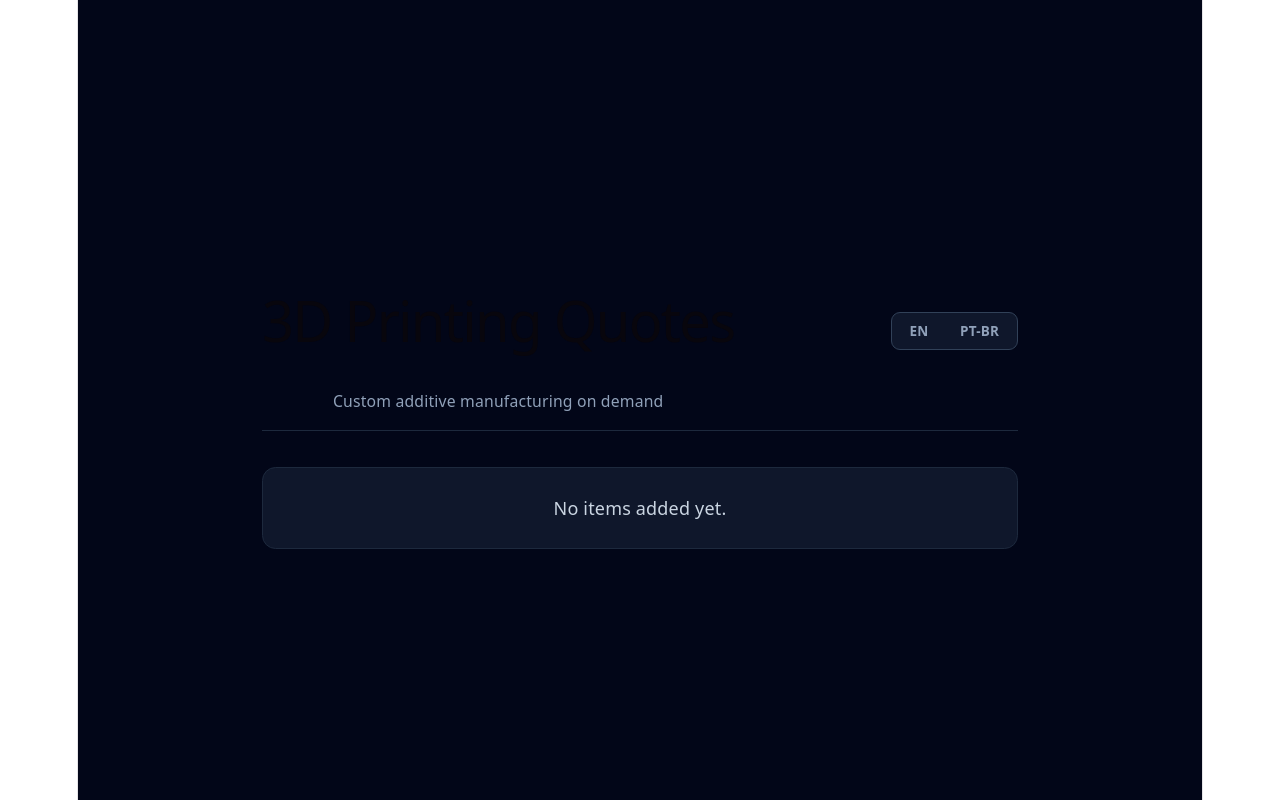
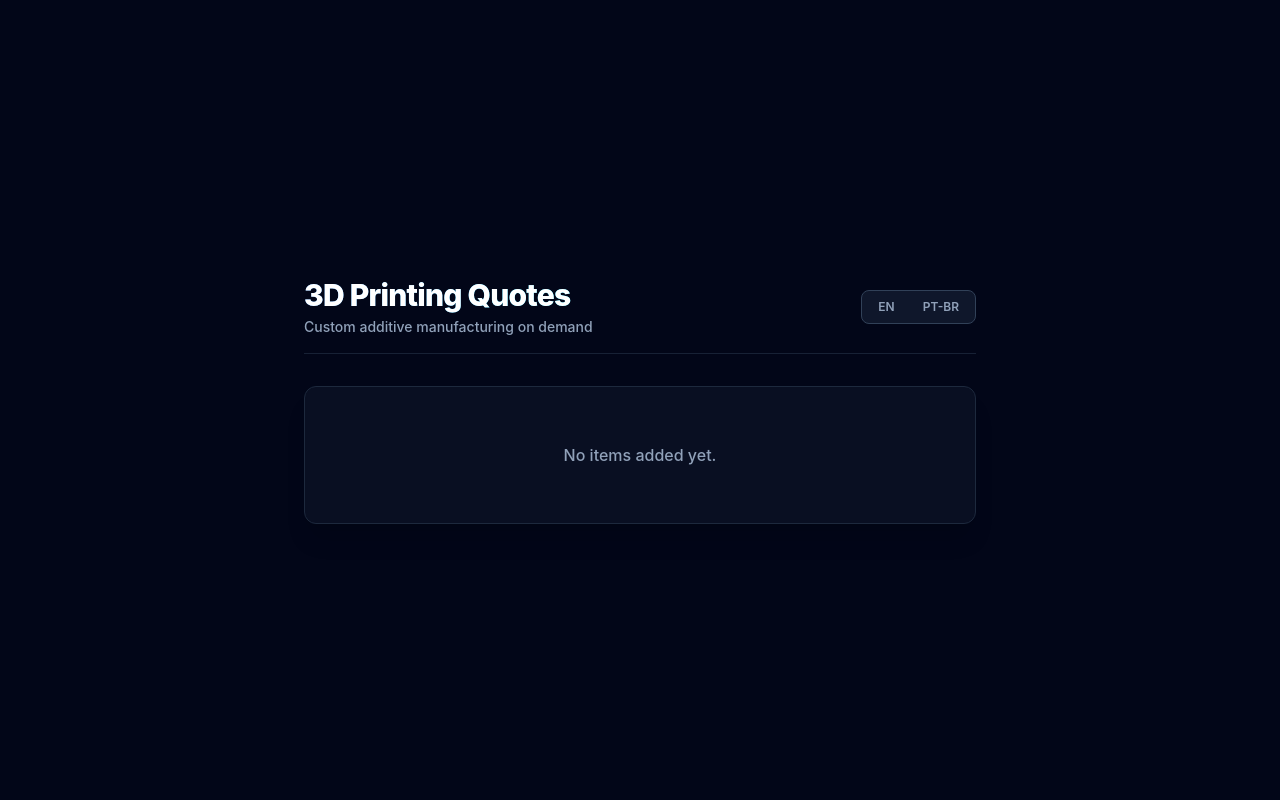
Before and after one commit to devmourao/orcamento-3d, a React (Vite) app: page / in a window 1280 px wide. Built offline with nearby package versions, Linux system fonts and the light colour scheme.

Commit message:
style: fix header title contrast and define tech dark theme colors

```diff
--- a/src/App.tsx
+++ b/src/App.tsx
@@ -5,17 +5,23 @@ function App() {
   const { t } = useTranslation();
 
   return (
-    <div className="min-h-screen bg-slate-950 text-slate-100 flex flex-col items-center justify-center p-6">
-      <header className="w-full max-w-2xl flex items-center justify-between mb-8 pb-4 border-b border-slate-800">
+    <div className="min-h-screen bg-slate-950 text-slate-100 flex flex-col items-center justify-center p-6 antialiased">
+      <header className="w-full max-w-2xl flex items-center justify-between mb-8 pb-4 border-b border-slate-800/80">
         <div>
-          <h1 className="text-2xl font-bold">{t('header.title')}</h1>
-          <p className="text-sm text-slate-400">{t('header.subtitle')}</p>
+          <h1 className="text-3xl font-extrabold tracking-tight text-white bg-gradient-to-r from-blue-400 to-cyan-400 bg-clip-text text-transparent">
+            {t('header.title')}
+          </h1>
+          <p className="text-sm font-medium text-slate-400 mt-1">
+            {t('header.subtitle')}
+          </p>
         </div>
         <LanguageSwitcher />
       </header>
 
-      <main className="w-full max-w-2xl bg-slate-900 p-6 rounded-xl border border-slate-800">
-        <p className="text-slate-300">{t('cart.empty')}</p>
+      <main className="w-full max-w-2xl bg-slate-900/60 backdrop-blur-sm p-6 rounded-xl border border-slate-800 shadow-xl">
+        <p className="text-slate-400 text-center py-8 font-medium">
+          {t('cart.empty')}
+        </p>
       </main>
     </div>
   );
--- a/src/index.css
+++ b/src/index.css
@@ -1,114 +1 @@
 @import "tailwindcss";
-
-
-:root {
-  --text: #6b6375;
-  --text-h: #08060d;
-  --bg: #fff;
-  --border: #e5e4e7;
-  --code-bg: #f4f3ec;
-  --accent: #aa3bff;
-  --accent-bg: rgba(170, 59, 255, 0.1);
-  --accent-border: rgba(170, 59, 255, 0.5);
-  --social-bg: rgba(244, 243, 236, 0.5);
-  --shadow:
-    rgba(0, 0, 0, 0.1) 0 10px 15px -3px, rgba(0, 0, 0, 0.05) 0 4px 6px -2px;
-
-  --sans: system-ui, 'Segoe UI', Roboto, sans-serif;
-  --heading: system-ui, 'Segoe UI', Roboto, sans-serif;
-  --mono: ui-monospace, Consolas, monospace;
-
-  font: 18px/145% var(--sans);
-  letter-spacing: 0.18px;
-  color-scheme: light dark;
-  color: var(--text);
-  background: var(--bg);
-  font-synthesis: none;
-  text-rendering: optimizeLegibility;
-  -webkit-font-smoothing: antialiased;
-  -moz-osx-font-smoothing: grayscale;
-
-  @media (max-width: 1024px) {
-    font-size: 16px;
-  }
-}
-
-@media (prefers-color-scheme: dark) {
-  :root {
-    --text: #9ca3af;
-    --text-h: #f3f4f6;
-    --bg: #16171d;
-    --border: #2e303a;
-    --code-bg: #1f2028;
-    --accent: #c084fc;
-    --accent-bg: rgba(192, 132, 252, 0.15);
-    --accent-border: rgba(192, 132, 252, 0.5);
-    --social-bg: rgba(47, 48, 58, 0.5);
-    --shadow:
-      rgba(0, 0, 0, 0.4) 0 10px 15px -3px, rgba(0, 0, 0, 0.25) 0 4px 6px -2px;
-  }
-
-  #social .button-icon {
-    filter: invert(1) brightness(2);
-  }
-}
-
-#root {
-  width: 1126px;
-  max-width: 100%;
-  margin: 0 auto;
-  text-align: center;
-  border-inline: 1px solid var(--border);
-  min-height: 100svh;
-  display: flex;
-  flex-direction: column;
-  box-sizing: border-box;
-}
-
-body {
-  margin: 0;
-}
-
-h1,
-h2 {
-  font-family: var(--heading);
-  font-weight: 500;
-  color: var(--text-h);
-}
-
-h1 {
-  font-size: 56px;
-  letter-spacing: -1.68px;
-  margin: 32px 0;
-  @media (max-width: 1024px) {
-    font-size: 36px;
-    margin: 20px 0;
-  }
-}
-h2 {
-  font-size: 24px;
-  line-height: 118%;
-  letter-spacing: -0.24px;
-  margin: 0 0 8px;
-  @media (max-width: 1024px) {
-    font-size: 20px;
-  }
-}
-p {
-  margin: 0;
-}
-
-code,
-.counter {
-  font-family: var(--mono);
-  display: inline-flex;
-  border-radius: 4px;
-  color: var(--text-h);
-}
-
-code {
-  font-size: 15px;
-  line-height: 135%;
-  padding: 4px 8px;
-  background: var(--code-bg);
-}
```
